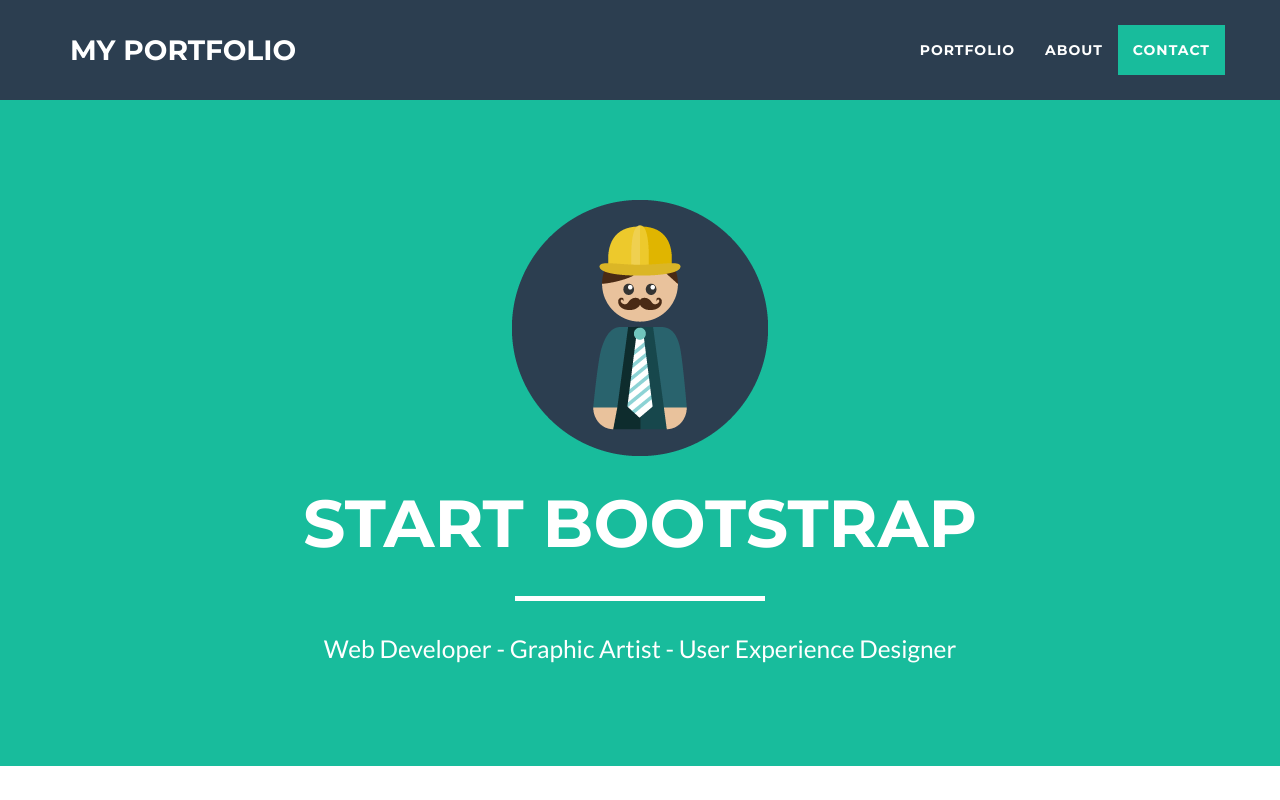
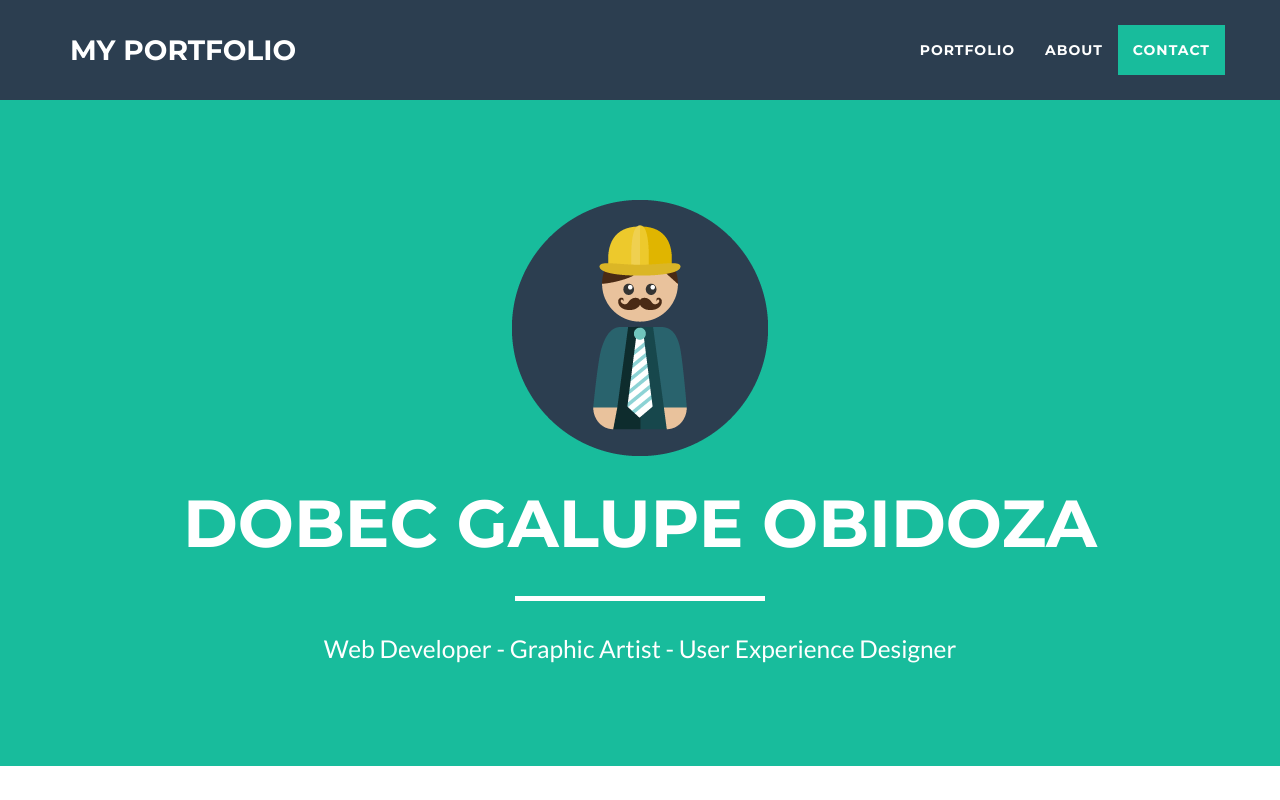
Before and after one commit to dobecgalupe/dobecobidoza.github.io, a website: page myportfolio.html in a window 1280 px wide. Shown: the top 800 px of the page. Drawn offline with nearby package versions, Linux system fonts and the light colour scheme.

Commit message:
Update myportfolio.html

```diff
--- a/myportfolio.html
+++ b/myportfolio.html
@@ -73,7 +73,7 @@
                 <div class="col-lg-12">
                     <img class="img-responsive" src="img/profile.png" alt="">
                     <div class="intro-text">
-                        <span class="name">Start Bootstrap</span>
+                        <span class="name">DOBEC GALUPE OBIDOZA</span>
                         <hr class="star-light">
                         <span class="skills">Web Developer - Graphic Artist - User Experience Designer</span>
                     </div>
```
